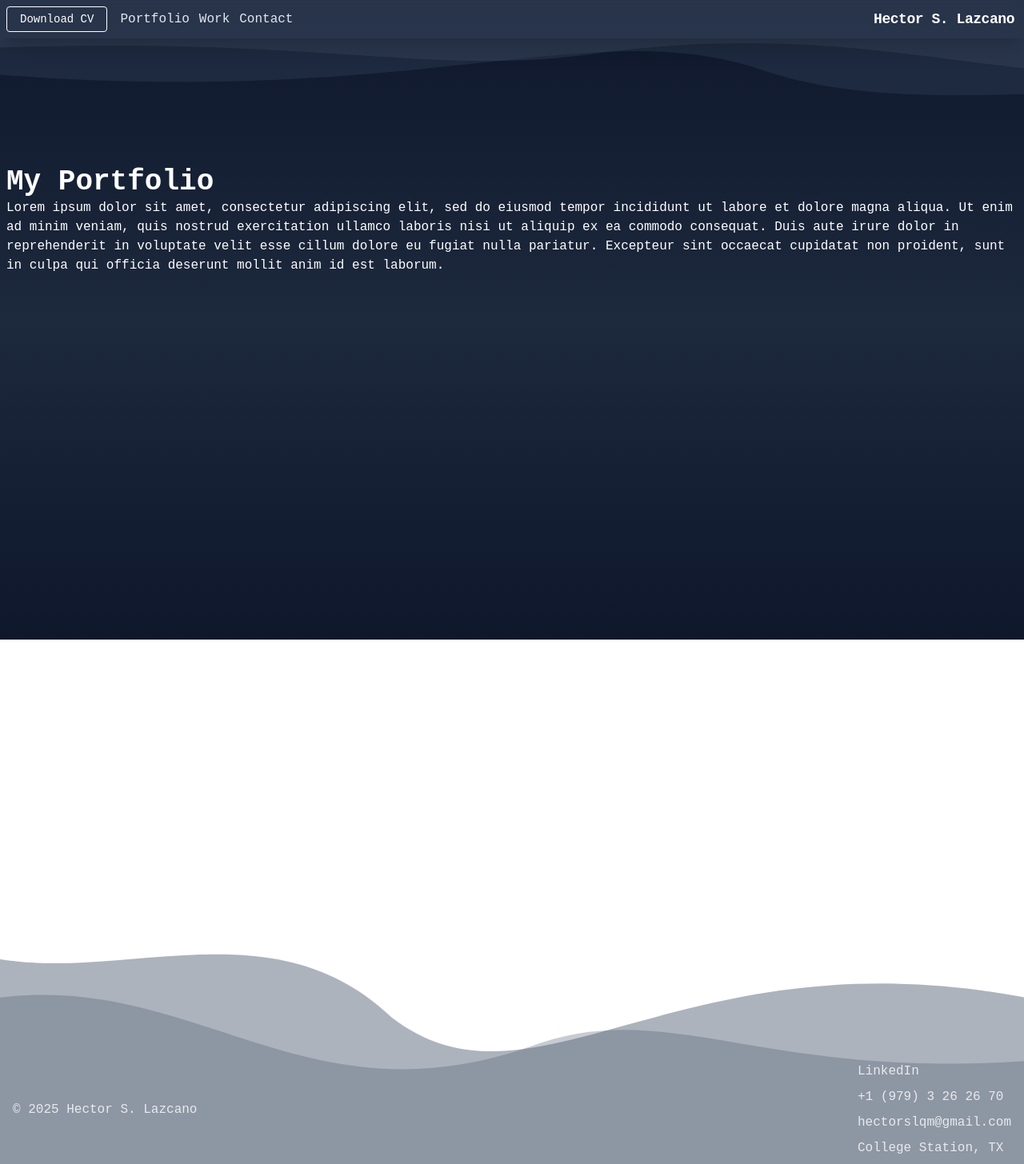
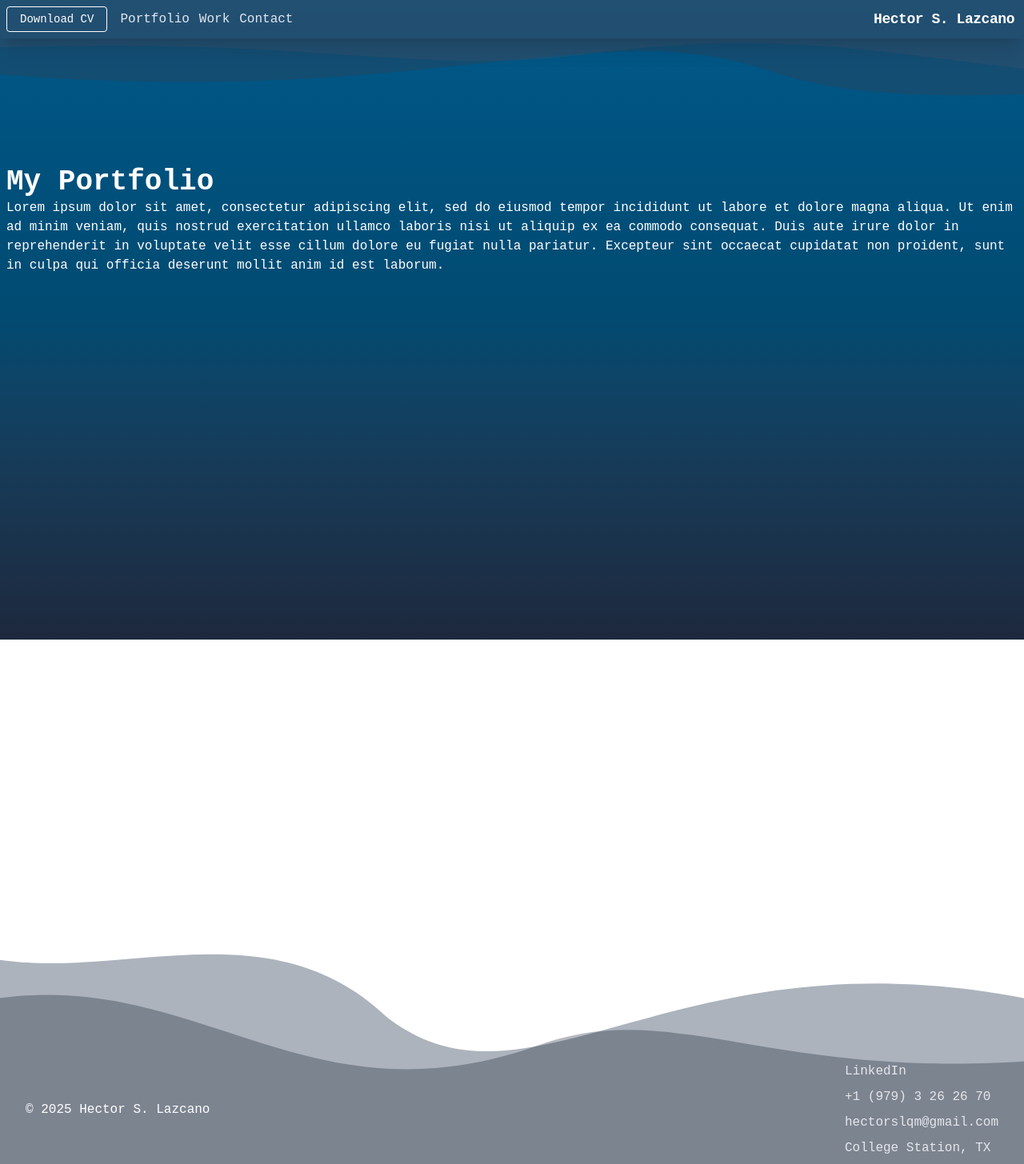
Before and after one commit to hectorslqm/portfolio, a Next.js app: page / in a window 1280 px wide. Shown: the top 1456 px of the page at 80% size. Built offline with nearby package versions, Linux system fonts and the light colour scheme; a web font is replaced by a local one.

Commit message:
add effect to the navbar and adjust the footer margins

```diff
--- a/app/globals.css
+++ b/app/globals.css
@@ -11,7 +11,7 @@
     transform: translateX(0);
   }
   50% {
-    transform: translateX(-80px);
+    transform: translateX(-100px);
   }
   100% {
     transform: translateX(0);
@@ -23,7 +23,7 @@
     transform: translateX(0);
   }
   50% {
-    transform: translateX(80px);
+    transform: translateX(100px);
   }
   100% {
     transform: translateX(0);
--- a/app/layout.tsx
+++ b/app/layout.tsx
@@ -2,6 +2,7 @@ import type { Metadata } from "next";
 import "./globals.css";
 import Navbar from "@/components/Navbar";
 import Footer from "@/components/Footer";
+import NavbarScrollHandler from "@/components/NavBarScrollHandler";
 
 export const metadata: Metadata = {
   title: "Hector S. Lazcano",
@@ -17,10 +18,11 @@ export default function RootLayout({
     <html lang="en">
       <body className="min-h-screen relative overflow-x-hidden">
         {/* Background wrapper */}
-        <div className="fixed inset-0 -z-10 bg-gradient-to-b from-slate-900 via-slate-800 to-slate-900">
+        <div className="fixed inset-0 -z-10 bg-gradient-to-b from-sky-800 via-sky-900 to-slate-800">
           {/* fixed gradient */}
         </div>
         <Navbar/>
+        <NavbarScrollHandler/>
         {/* Decorative "waves" at the top*/}
         <div className="relative h-50 overflow-hidden w-[140%] -left-[10%]">
           <svg
@@ -67,7 +69,7 @@ export default function RootLayout({
           >
             <path
               d="M0,70 C250,40 350,110 600,80 C750,60 850,100 1200,80 L1200,120 L0,120 Z"
-              className="fill-slate-600/30"
+              className="fill-slate-900/30"
             ></path>
           </svg>
           <Footer/>
--- a/components/Footer.tsx
+++ b/components/Footer.tsx
@@ -1,9 +1,9 @@
 function Footer() {
   return (
-    <footer className="absolute bottom-0 w-full py-2 text-white/80">
-      <div className="container mx-auto px-4 flex justify-between items-center">
+    <footer className="absolute bottom-0 w-full px-4 py-2 text-white/80">
+      <div className="mx-auto px-4 flex justify-between items-center">
         {/* Copyright */}
-        <div className="text-lg">
+        <div className="text-lg text-white">
           <p>© {new Date().getFullYear()} Hector S. Lazcano</p>
         </div>
 
--- /dev/null
+++ b/components/NavBarScrollHandler.tsx
@@ -0,0 +1,41 @@
+// NavbarScrollHandler.tsx (componente cliente)
+'use client'
+
+import { useEffect } from 'react';
+
+export default function NavbarScrollHandler() {
+    useEffect(() => {
+        let prevScrollPos = window.scrollY;
+        const navbar = document.getElementById('navbar');
+        if (navbar) {
+            navbar.style.transition = 'transform .5s ease';
+        }
+        function handleScroll() {
+        const currentScrollPos = window.scrollY;
+        const navbar = document.getElementById('navbar');
+
+        if (navbar) {
+            if (prevScrollPos > currentScrollPos || currentScrollPos < 10) {
+            navbar.style.transform = 'translateY(0)';
+            } else {
+            navbar.style.transform = 'translateY(-100%)';
+            }
+        }
+
+        prevScrollPos = currentScrollPos;
+        }
+
+        if (typeof window !== 'undefined') {
+        window.addEventListener('scroll', handleScroll);
+
+        }
+
+        return () => {
+        if (typeof window !== 'undefined') {
+            window.removeEventListener('scroll', handleScroll);
+        }
+        };
+    }, []);
+
+    return null;
+}
--- a/components/Navbar.tsx
+++ b/components/Navbar.tsx
@@ -2,7 +2,7 @@ import Link from 'next/link';
 
 function Navbar() {
     return(
-        <nav className="fixed min-w-full flex flex-wrap p-2 shadow-xl backdrop-blur-sm z-50">
+        <nav id="navbar" className="fixed min-w-full flex flex-wrap p-2 shadow-xl backdrop-blur-sm z-50">
             {/* Large Screen*/}
             <div className="hidden flex-grow lg:flex lg:items-center lg:w-auto space-x-4">
                 <div>
```
